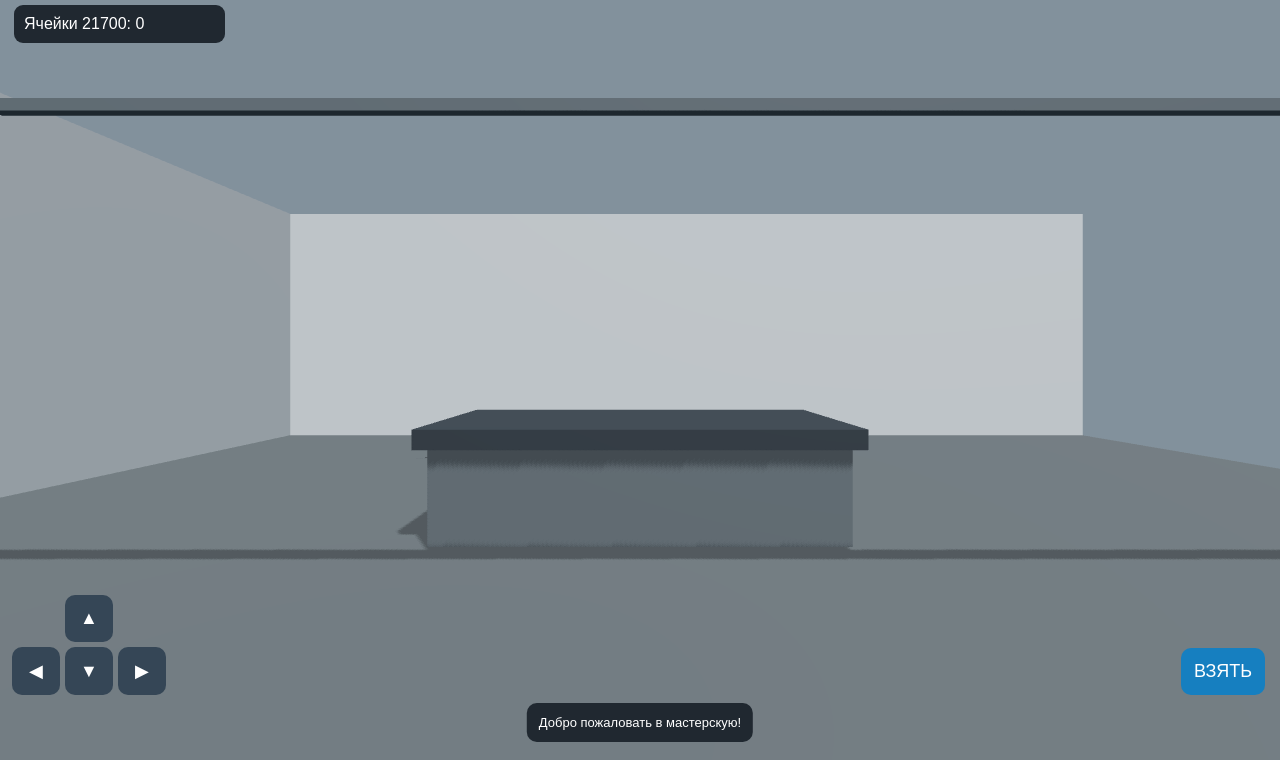
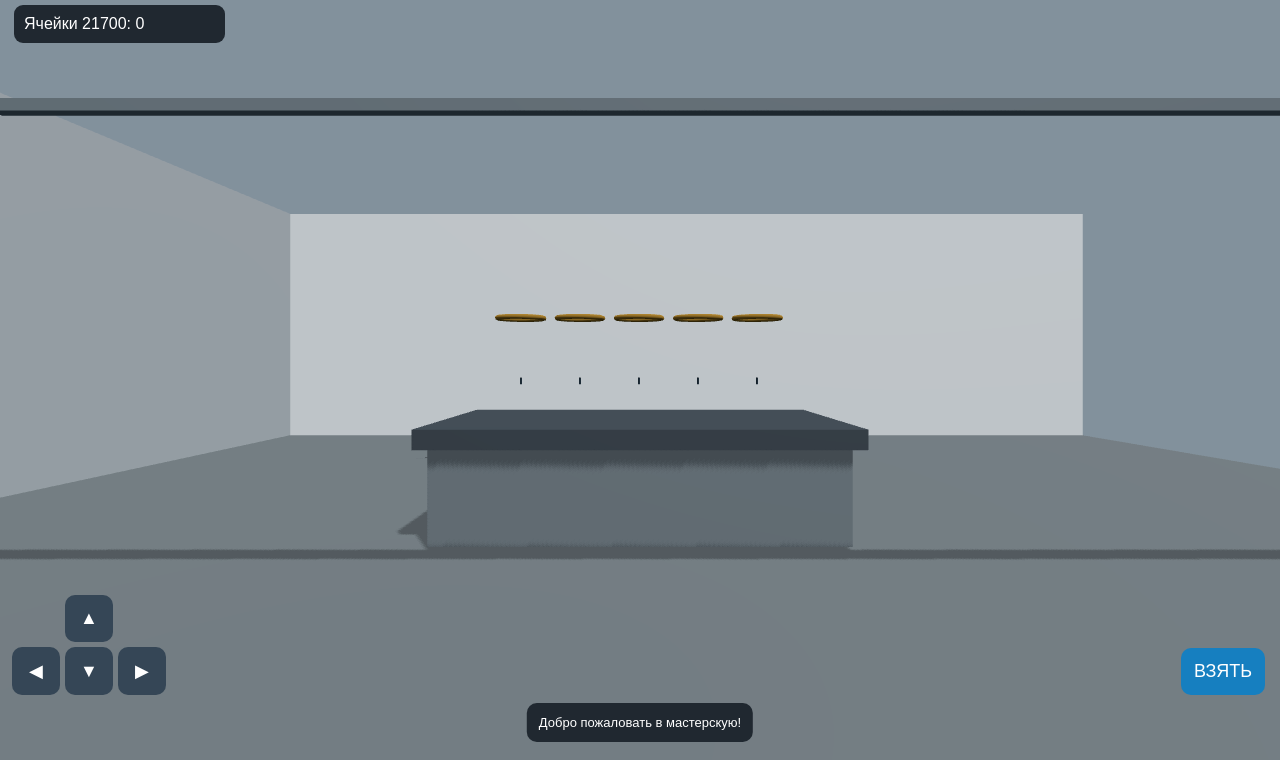
Before and after one commit to acker2000/Battery-Factory-, a plain HTML site: page index.html in a window 1280 px wide. Shown: the part 40-800 px from the top of the page. Drawn offline with nearby package versions, Linux system fonts and the light colour scheme.

Commit message:
Update index.html

```diff
--- a/index.html
+++ b/index.html
@@ -143,7 +143,7 @@ ring.rotation.x=Math.PI/2;
 ring.position.y=.66;
 group.add(ring);
 
-group.position.set(x,.035,z);
+group.position.set(x,1.48,z);
 scene.add(group);
 return group;
 }
```
